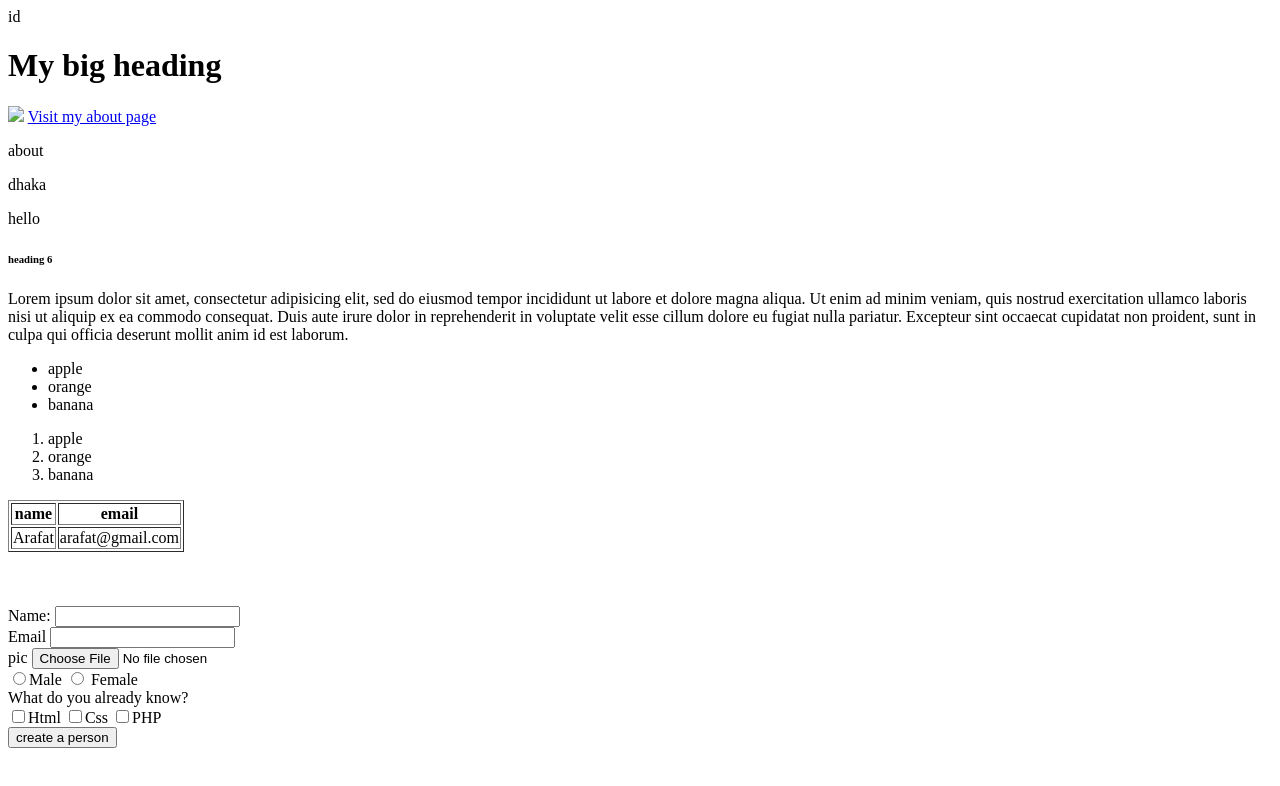
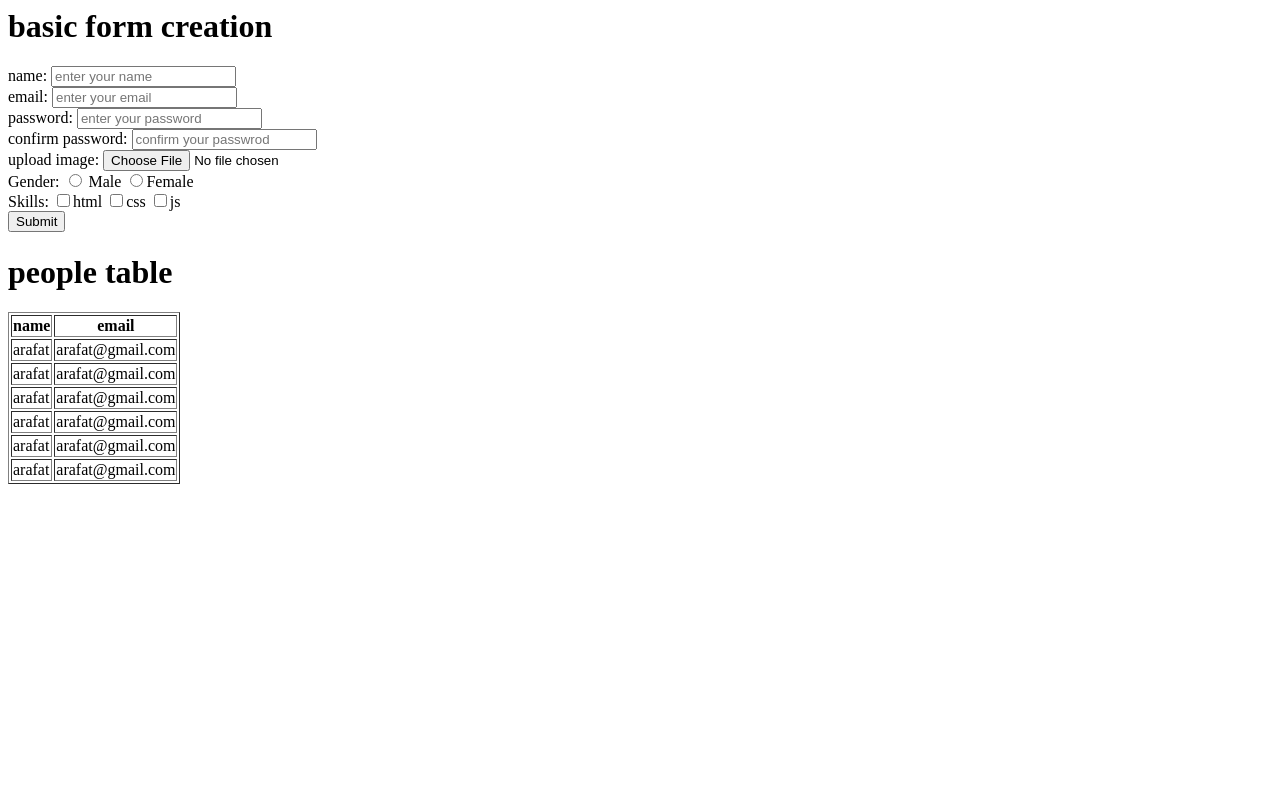
Before and after one commit to poloey/03_usat_nov_15, a plain HTML site: page index.html in a window 1280 px wide. Drawn offline with Linux system fonts and the light colour scheme.

Commit message:
update readme.md

```diff
--- a/index.html
+++ b/index.html
@@ -1,53 +1,70 @@
 <html>
   <head>
-    <title>my first website</title>id
+    <title> my first website</title>
   </head>
   <body>
-    <h1>My big heading </h1>
-    <img src="path.jpg" >
-    <a href="about.html">Visit my about page</a>
-    <p id='one'>about</p>
-    <p>dhaka</p>
-    <p>hello</p>
-    <h6>heading 6</h6>
-    <p>Lorem ipsum dolor sit amet, consectetur adipisicing elit, sed do eiusmod
-    tempor incididunt ut labore et dolore magna aliqua. Ut enim ad minim veniam,
-    quis nostrud exercitation ullamco laboris nisi ut aliquip ex ea commodo
-    consequat. Duis aute irure dolor in reprehenderit in voluptate velit esse
-    cillum dolore eu fugiat nulla pariatur. Excepteur sint occaecat cupidatat non
-    proident, sunt in culpa qui officia deserunt mollit anim id est laborum.</p>
-
-    <ul>
-      <li>apple</li>
-      <li>orange</li>
-      <li>banana</li>
-    </ul>
-    <ol>
-      <li>apple</li>
-      <li>orange</li>
-      <li>banana</li>
-    </ol>
+    <h1>basic form creation</h1>
+    <form action="">
+      <div>
+        <label>name:</label> <input name="name" type="text" placeholder="enter your name">
+      </div>
+      <div>
+        <label>email:</label>
+        <input name="email" type="email" placeholder="enter your email">
+      </div>
+      <div>
+        password: <input name="password" type="password" placeholder="enter your password">
+      </div>
+      <div>
+        confirm password: <input name="password" type="password" placeholder="confirm your passwrod">
+      </div>
+      <div>
+        upload image: <input type="file" name="upload_file">
+      </div>
+      <div>
+        Gender: <input type="radio"> Male <input type="radio">Female
+      </div>
+      <div>
+        Skills:
+        <input type="checkbox">html
+        <input type="checkbox">css
+        <input type="checkbox">js
+      </div>
+      <div>
+        <input type="submit">
+      </div>
+    </form>
+    <h1>people table</h1>
     <table border="1">
       <tr>
         <th>name</th>
         <th>email</th>
       </tr>
       <tr>
-        <td>Arafat</td>
+        <td>arafat</td>
+        <td>arafat@gmail.com</td>
+      </tr>
+      <tr>
+        <td>arafat</td>
+        <td>arafat@gmail.com</td>
+      </tr>
+      <tr>
+        <td>arafat</td>
+        <td>arafat@gmail.com</td>
+      </tr>
+      <tr>
+        <td>arafat</td>
+        <td>arafat@gmail.com</td>
+      </tr>
+      <tr>
+        <td>arafat</td>
+        <td>arafat@gmail.com</td>
+      </tr>
+      <tr>
+        <td>arafat</td>
         <td>arafat@gmail.com</td>
       </tr>
     </table>
-    <br><br><br>
-    <form>
-      Name: <input type="text"> <br>
-      Email <input type="email"> <br>
-      pic <input type="file"> <br>
-      <input type="radio">Male <input type="radio"> Female <br>
-      What do you already know? <br>
-      <input type="checkbox">Html
-      <input type="checkbox">Css
-      <input type="checkbox">PHP <br>
-      <input type="submit" value="create a person">
-    </form>
+
   </body>
 </html>
```
Also changed, not shown: 1 other file.
